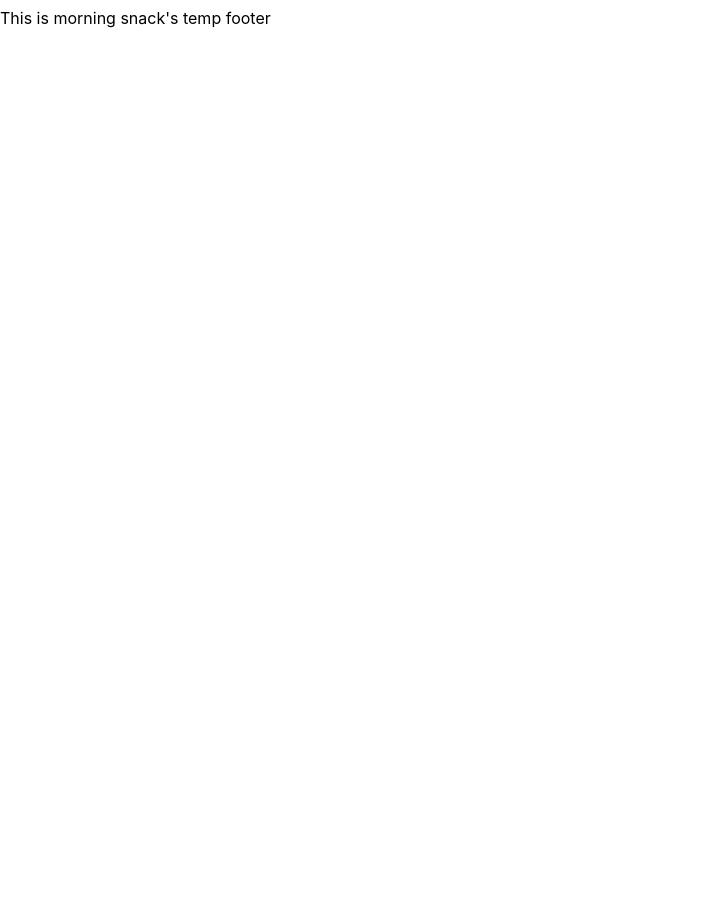
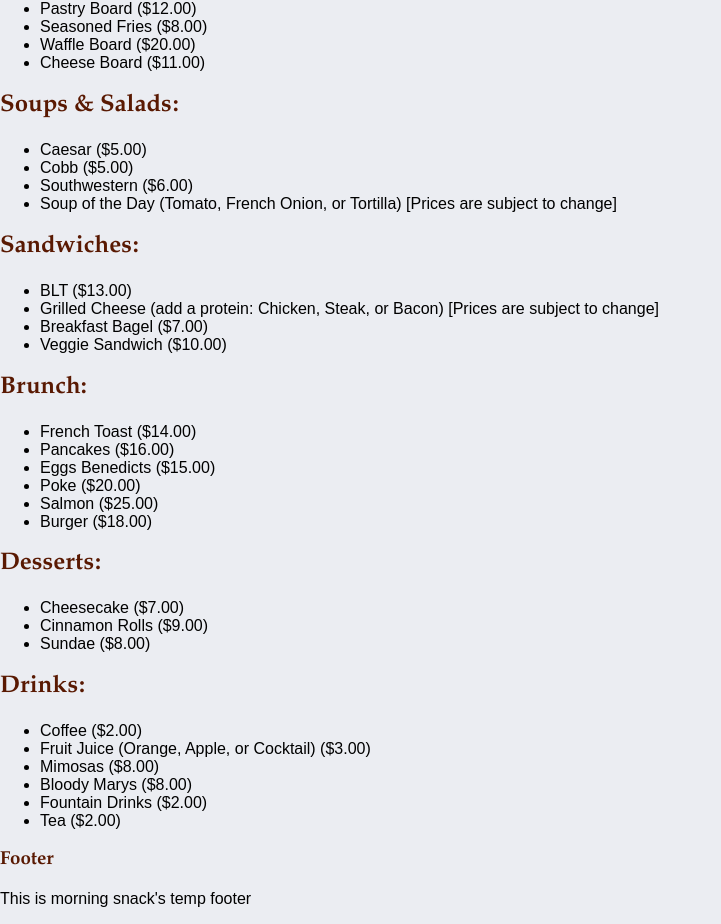
Before and after one commit to michellenicolephillips/morning-snack, a React (Create React App) app: page / in a window 1280 px wide. Shown: the part 351-1275 px from the top of the page, without its empty margins (0-721 px from the left). Before the commit the page ends 800 px from the top, so only its background shows below. Built offline with nearby package versions, Linux system fonts and the light colour scheme.

Commit message:
Menu content / App.css created (#20)
* Menu content / App.css created

* Changes to CSS

* simplified App.css (per Michelle's review)

```diff
--- a/src/App.css
+++ b/src/App.css
@@ -1,38 +1,34 @@
-.App {
-  text-align: center;
+/*Universal CSS*/
+
+header {
+  font-family: Arial, Helvetica, sans-serif;
+  background-color: #591902;
 }
 
-.App-logo {
-  height: 40vmin;
-  pointer-events: none;
+nav {
+  font: Arial, Helvetica, sans-serif;
+  color: #591902;
 }
 
-@media (prefers-reduced-motion: no-preference) {
-  .App-logo {
-    animation: App-logo-spin infinite 20s linear;
-  }
+body {
+  background-color: #EBEDF2;
+  font-family: Arial, Helvetica, serif;
+  color: black;
 }
 
-.App-header {
-  background-color: #282c34;
-  min-height: 100vh;
-  display: flex;
-  flex-direction: column;
-  align-items: center;
-  justify-content: center;
-  font-size: calc(10px + 2vmin);
-  color: white;
+h1 , h2, h3, h4 {
+  font-family: Garamond, sans-serif;
+  color: #591902;
 }
 
-.App-link {
-  color: #61dafb;
+footer {
+  background-color: #BF7960;
 }
 
-@keyframes App-logo-spin {
-  from {
-    transform: rotate(0deg);
-  }
-  to {
-    transform: rotate(360deg);
-  }
-}
+
+
+/*Classes*/
+
+/* IDs*/
+
+/*Specific CSS Features*/
--- a/src/pages/Home.js
+++ b/src/pages/Home.js
@@ -4,10 +4,63 @@ class Home extends React.Component {
 
      render() {
           return (<>
+
               <h1>WELCOME</h1>
+
               <p>This is morning snack's home page</p>
-          </>
-          )
+
+              <h2>Appetizers:</h2>
+              <ul>
+                    <li>Pastry Board ($12.00)</li>
+                    <li>Seasoned Fries ($8.00)</li>
+                    <li>Waffle Board ($20.00)</li>
+                    <li>Cheese Board ($11.00)</li>
+              </ul>
+
+              <h2>Soups & Salads:</h2>
+              <ul>
+                    <li>Caesar ($5.00)</li>
+                    <li>Cobb ($5.00)</li>
+                    <li>Southwestern ($6.00) </li>
+                    <li>Soup of the Day (Tomato, French Onion, or Tortilla) [Prices are subject to change]</li>
+              </ul>
+
+              <h2>Sandwiches:</h2>
+              <ul>
+                    <li>BLT ($13.00)</li>
+                    <li>Grilled Cheese (add a protein: Chicken, Steak, or Bacon) [Prices are subject to change]</li>
+                    <li>Breakfast Bagel ($7.00)</li>
+                    <li>Veggie Sandwich ($10.00)</li>
+              </ul>
+
+              <h2>Brunch:</h2>
+              <ul>
+                    <li>French Toast ($14.00)</li>
+                    <li>Pancakes ($16.00)</li>
+                    <li>Eggs Benedicts ($15.00)</li>
+                    <li>Poke ($20.00)</li>
+                    <li>Salmon ($25.00)</li>
+                    <li>Burger ($18.00)</li>
+              </ul>
+
+              <h2>Desserts:</h2>
+              <ul>
+                    <li>Cheesecake ($7.00)</li>
+                    <li>Cinnamon Rolls ($9.00)</li>
+                    <li>Sundae ($8.00)</li>
+              </ul>
+
+              <h2>Drinks:</h2>
+              <ul>
+                    <li>Coffee ($2.00)</li>
+                    <li>Fruit Juice (Orange, Apple, or Cocktail) ($3.00)</li>
+                    <li>Mimosas ($8.00)</li>
+                    <li>Bloody Marys ($8.00)</li>
+                    <li>Fountain Drinks ($2.00)</li>
+                    <li>Tea ($2.00)</li>
+              </ul>
+
+          </>)
      }
 }
 
```
